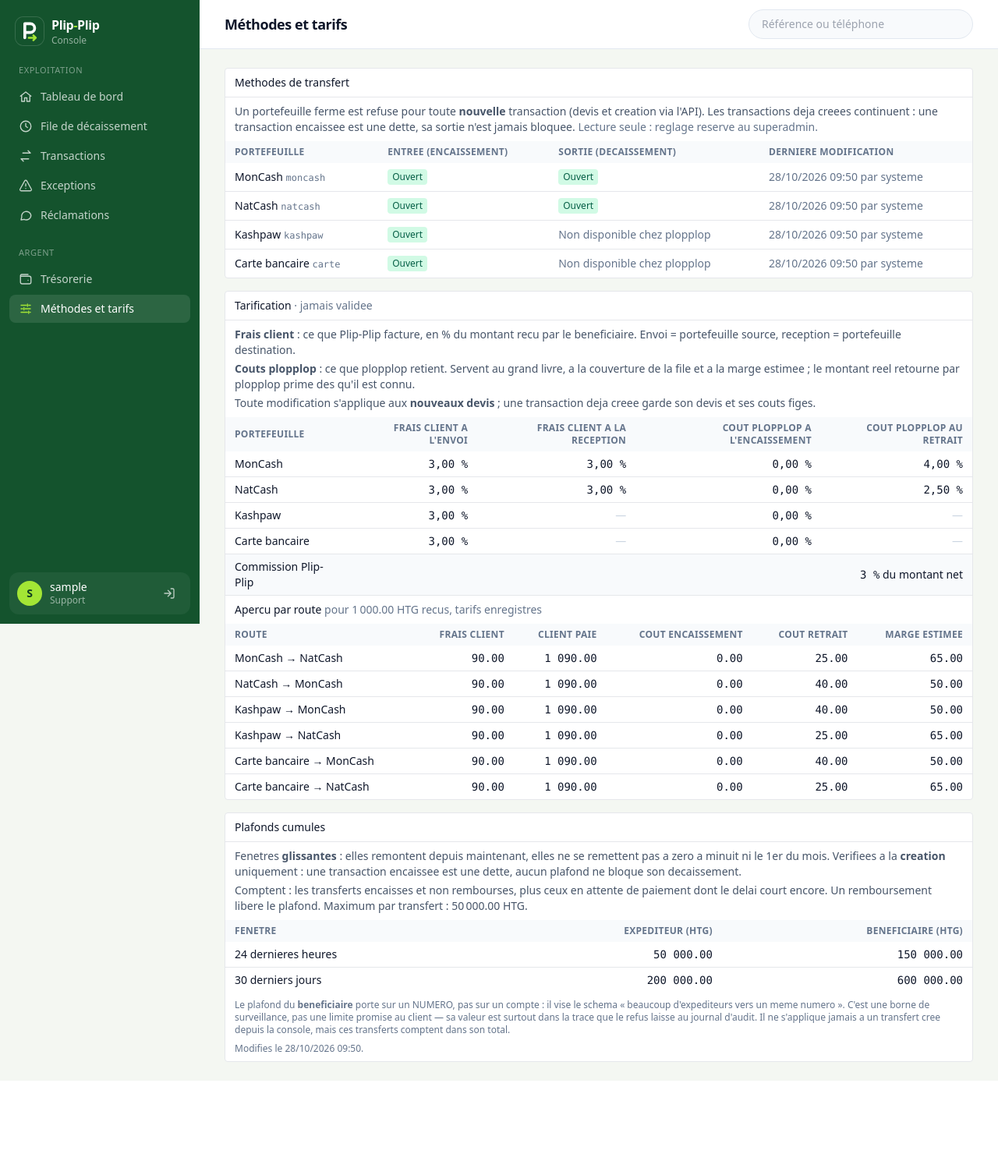
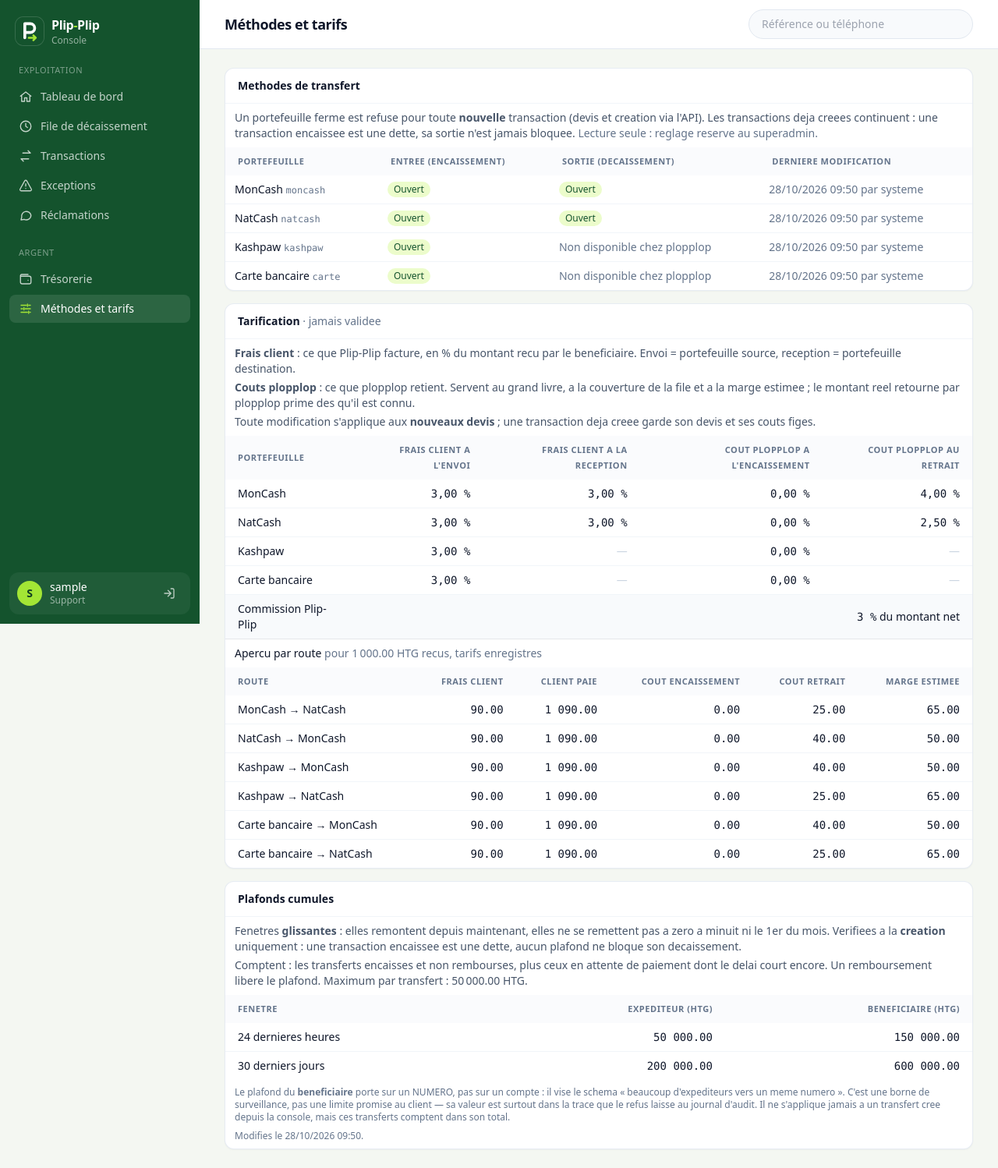
Before and after one commit to Vaillantval/Tr_Plip-Plip_web, a Django app: page /console/methods/ in a window 1280 px wide. Shown: the whole page at 78% size. Before the commit the page ends 1386 px from the top, so only its background shows below. Run offline with Django 5.2, Linux system fonts and the light colour scheme; the visitor is signed in with stand-in values (Sample User, id 1); data comes from the database, SQL or seed files in the repository; data that the repository does not hold is empty; style sheets or scripts are compiled from the project's sources; parts of the project's set-up code (start-up, migrations or seed data) failed here and were passed over.

Commit message:
Console : composants communs (cartes, tableaux, boutons, etats)
Etape 2 de la refonte. Classes de composants definies une fois dans
tailwind.src.css (card, card-title, thead, btn, btn-primary, field, tag)
et appliquees aux ecrans. Pastilles d'etat par famille, messages et
interrupteurs d'ouverture aux couleurs Plip-Plip. Aucune logique changee.

Co-Authored-By: Claude Opus 5.5 <noreply@anthropic.com>

```diff
--- a/apps/console/assets/tailwind.src.css
+++ b/apps/console/assets/tailwind.src.css
@@ -5,3 +5,26 @@
 @tailwind base;
 @tailwind components;
 @tailwind utilities;
+
+/* Composants de la console (refonte, logo A). Une seule definition par
+   element repete : changer une carte ou un bouton se fait ici. */
+@layer components {
+  .card { @apply rounded-xl border border-slate-200/80 bg-white shadow-[0_1px_2px_rgba(16,24,40,0.04)]; }
+  .card-title { @apply border-b border-slate-100 px-4 py-3 font-semibold text-slate-900; }
+  .thead { @apply bg-slate-50/70 text-left text-[11px] font-medium uppercase tracking-wider text-slate-500; }
+  .btn {
+    @apply inline-flex items-center justify-center gap-1.5 whitespace-nowrap rounded-lg border border-slate-300 bg-white px-3 py-1.5 font-medium text-slate-700
+      hover:border-slate-400 hover:bg-slate-50 focus:outline-none focus-visible:ring-2 focus-visible:ring-brand-dark/30 disabled:opacity-50;
+  }
+  .btn-primary {
+    @apply inline-flex items-center justify-center gap-1.5 whitespace-nowrap rounded-lg bg-brand-dark px-3 py-1.5 font-medium text-white
+      hover:bg-brand-deeper focus:outline-none focus-visible:ring-2 focus-visible:ring-brand-dark/40 focus-visible:ring-offset-1 disabled:opacity-50;
+  }
+  .field {
+    @apply rounded-lg border border-slate-300 bg-white px-2.5 py-1.5
+      focus:border-brand-dark focus:outline-none focus:ring-2 focus:ring-brand-dark/15;
+  }
+  .tag { @apply inline-flex items-center gap-1 whitespace-nowrap rounded-full px-2 py-0.5 text-xs font-medium; }
+  .kpi-label { @apply text-[13px] text-slate-500; }
+  .kpi-value { @apply mt-1 text-2xl font-semibold tracking-tight tabular-nums text-slate-900; }
+}
--- a/apps/console/templates/console/login.html
+++ b/apps/console/templates/console/login.html
@@ -21,7 +21,7 @@
     <form method="post" class="space-y-4 rounded-2xl border border-slate-200 bg-white p-6 shadow-sm" novalidate>
       {% csrf_token %}
       {% if form.errors %}
-      <div role="alert" class="rounded border border-red-300 bg-red-50 px-3 py-2 text-red-800">
+      <div role="alert" class="rounded-xl border border-red-300 bg-red-50 px-3 py-2 text-red-800">
         {% for error in form.non_field_errors %}<p>{{ error }}</p>{% endfor %}
         {% for field in form %}{% for error in field.errors %}<p>{{ field.label }} : {{ error }}</p>{% endfor %}{% endfor %}
       </div>
--- a/apps/console/templates/console/partials/action_button.html
+++ b/apps/console/templates/console/partials/action_button.html
@@ -1,5 +1,5 @@
 <form data-console-action="{{ name }}" method="post" action="{{ url }}"
       hx-post="{{ url }}" hx-target="{{ target }}" hx-swap="outerHTML" hx-disabled-elt="find button"{% if confirm %} hx-confirm="{{ confirm }}"{% endif %}>
   {% csrf_token %}
-  <button type="submit" class="whitespace-nowrap rounded border border-slate-400 bg-white px-2.5 py-1 hover:bg-slate-100 disabled:opacity-50">{{ label }}</button>
+  <button type="submit" class="btn">{{ label }}</button>
 </form>
--- a/apps/console/templates/console/partials/claims_body.html
+++ b/apps/console/templates/console/partials/claims_body.html
@@ -7,7 +7,7 @@
   </h1>
 
   {% if claims %}
-  <div class="overflow-x-auto rounded border bg-white">
+  <div class="overflow-x-auto card">
     <table class="w-full text-left">
       <thead class="border-b bg-slate-50 text-slate-600">
         <tr>
@@ -34,6 +34,6 @@
     </table>
   </div>
   {% else %}
-  <p class="rounded border bg-white px-3 py-4 text-slate-600">Aucune reclamation.</p>
+  <p class="rounded-xl border bg-white px-3 py-4 text-slate-600">Aucune reclamation.</p>
   {% endif %}
 </div>
--- a/apps/console/templates/console/partials/messages.html
+++ b/apps/console/templates/console/partials/messages.html
@@ -1,7 +1,7 @@
 {% if messages %}
 <ul class="space-y-1">
   {% for message in messages %}
-  <li role="status" class="rounded border px-3 py-2 {% if message.level_tag == 'error' %}border-red-300 bg-red-50 text-red-800{% elif message.level_tag == 'success' %}border-emerald-300 bg-emerald-50 text-emerald-800{% else %}border-slate-300 bg-white text-slate-700{% endif %}">{{ message }}</li>
+  <li role="status" class="rounded-xl border px-3 py-2 {% if message.level_tag == 'error' %}border-red-300 bg-red-50 text-red-800{% elif message.level_tag == 'warning' %}border-amber-300 bg-amber-50 text-amber-900{% elif message.level_tag == 'success' %}border-lime-300 bg-brand-soft text-brand-dark{% else %}border-slate-200 bg-white text-slate-700{% endif %}">{{ message }}</li>
   {% endfor %}
 </ul>
 {% endif %}
--- a/apps/console/templates/console/partials/method_toggle.html
+++ b/apps/console/templates/console/partials/method_toggle.html
@@ -1,8 +1,8 @@
 <div class="flex items-center gap-3">
   {% if enabled %}
-    <span class="rounded bg-emerald-100 px-1.5 py-0.5 text-xs font-medium text-emerald-800">Ouvert</span>
+    <span class="tag bg-brand-soft text-brand-dark">Ouvert</span>
   {% else %}
-    <span class="rounded bg-red-100 px-1.5 py-0.5 text-xs font-medium text-red-800">Ferme</span>
+    <span class="tag bg-red-100 text-red-800">Fermé</span>
   {% endif %}
   {% if request.user.is_superadmin %}
   {% url 'console:wallet_availability' row.wallet as toggle_url %}
@@ -12,7 +12,7 @@
     {% csrf_token %}
     <input type="hidden" name="direction" value="{{ direction }}">
     <input type="hidden" name="enabled" value="{% if enabled %}0{% else %}1{% endif %}">
-    <button type="submit" class="rounded border border-slate-400 bg-white px-2.5 py-1 hover:bg-slate-100 disabled:opacity-50">{% if enabled %}Fermer{% else %}Ouvrir{% endif %}</button>
+    <button type="submit" class="btn">{% if enabled %}Fermer{% else %}Ouvrir{% endif %}</button>
   </form>
   {% endif %}
 </div>
--- a/apps/console/templates/console/partials/methods_body.html
+++ b/apps/console/templates/console/partials/methods_body.html
@@ -3,8 +3,8 @@
   {% include "console/partials/messages.html" %}
   {% include "console/partials/pricing_banner.html" %}
 
-  <div class="rounded border bg-white">
-    <h1 class="border-b px-3 py-2 font-medium">Methodes de transfert</h1>
+  <div class="card">
+    <h1 class="card-title">Methodes de transfert</h1>
     <p class="px-3 py-2 text-slate-600">
       Un portefeuille ferme est refuse pour toute <strong>nouvelle</strong> transaction (devis et creation via l'API).
       Les transactions deja creees continuent : une transaction encaissee est une dette, sa sortie n'est jamais bloquee.
@@ -12,15 +12,15 @@
     </p>
     <div class="overflow-x-auto">
       <table class="w-full">
-        <thead class="bg-slate-50 text-left text-xs uppercase tracking-wide text-slate-500">
+        <thead class="thead">
           <tr>
-            <th class="px-3 py-1.5">Portefeuille</th>
-            <th class="px-3 py-1.5">Entree (encaissement)</th>
-            <th class="px-3 py-1.5">Sortie (decaissement)</th>
-            <th class="px-3 py-1.5">Derniere modification</th>
+            <th class="px-4 py-2">Portefeuille</th>
+            <th class="px-4 py-2">Entree (encaissement)</th>
+            <th class="px-4 py-2">Sortie (decaissement)</th>
+            <th class="px-4 py-2">Derniere modification</th>
           </tr>
         </thead>
-        <tbody class="divide-y">
+        <tbody class="divide-y divide-slate-100">
           {% for row in rows %}
           <tr class="align-top">
             <td class="px-3 py-2 font-medium">{{ row.label }} <span class="font-mono text-xs text-slate-500">{{ row.wallet }}</span></td>
@@ -42,8 +42,8 @@
     </div>
   </div>
 
-  <section id="tarification" class="rounded border bg-white">
-    <h2 class="border-b px-3 py-2 font-medium">
+  <section id="tarification" class="card">
+    <h2 class="card-title">
       Tarification
       <span class="font-normal text-slate-500">
         {% if pricing.unreviewed %}· jamais validee{% else %}· validee le {{ pricing.policy.reviewed_at|date:"d/m/Y H:i" }} par {{ pricing.policy.reviewed_by|default:"?" }}{% endif %}
@@ -65,24 +65,24 @@
       {% if pricing_form.non_field_errors %}<p class="px-3 text-red-700">{{ pricing_form.non_field_errors|join:" " }}</p>{% endif %}
       <div class="overflow-x-auto">
         <table class="w-full">
-          <thead class="bg-slate-50 text-left text-xs uppercase tracking-wide text-slate-500">
+          <thead class="thead">
             <tr>
-              <th class="px-3 py-1.5">Portefeuille</th>
-              {% for label in rate_labels %}<th class="px-3 py-1.5 text-right">{{ label }}</th>{% endfor %}
+              <th class="px-4 py-2">Portefeuille</th>
+              {% for label in rate_labels %}<th class="px-4 py-2 text-right">{{ label }}</th>{% endfor %}
             </tr>
           </thead>
-          <tbody class="divide-y">
+          <tbody class="divide-y divide-slate-100">
             {% for rate_row in rate_rows %}
             <tr>
-              <td class="px-3 py-1.5 font-medium">{{ rate_row.wallet.label }}</td>
+              <td class="px-4 py-2 font-medium">{{ rate_row.wallet.label }}</td>
               {% for cell in rate_row.cells %}
-              <td class="px-3 py-1.5 text-right">
+              <td class="px-4 py-2 text-right">
                 {% if not cell.applicable %}
                   <span class="text-slate-300">—</span>
                 {% elif request.user.is_superadmin %}
                   <input name="{{ cell.bound.html_name }}" type="number" step="0.01" min="0" max="49.99" required
                          value="{{ cell.bound.value|default_if_none:'' }}"
-                         class="w-20 rounded border {% if cell.bound.errors %}border-red-500{% else %}border-slate-300{% endif %} px-1.5 py-0.5 text-right font-mono"> %
+                         class="w-20 rounded-md border {% if cell.bound.errors %}border-red-500{% else %}border-slate-300{% endif %} px-1.5 py-0.5 text-right font-mono"> %
                 {% else %}
                   <span class="font-mono">{{ cell.percent }} %</span>
                 {% endif %}
@@ -91,12 +91,12 @@
             </tr>
             {% endfor %}
             <tr class="bg-slate-50">
-              <td class="px-3 py-1.5 font-medium">Commission Plip-Plip</td>
-              <td class="px-3 py-1.5 text-right" colspan="4">
+              <td class="px-4 py-2 font-medium">Commission Plip-Plip</td>
+              <td class="px-4 py-2 text-right" colspan="4">
                 {% if request.user.is_superadmin %}
                   <input name="platform_fee_rate" type="number" step="0.01" min="0" max="49.99" required
                          value="{{ pricing_form.platform_fee_rate.value|default_if_none:'' }}"
-                         class="w-20 rounded border border-slate-300 px-1.5 py-0.5 text-right font-mono"> % du montant net, sur toutes les routes
+                         class="w-20 rounded-md border border-slate-300 px-1.5 py-0.5 text-right font-mono"> % du montant net, sur toutes les routes
                 {% else %}
                   <span class="font-mono">{{ pricing.policy.platform_fee_rate|percent_rate }}</span> du montant net
                 {% endif %}
@@ -107,7 +107,7 @@
       </div>
     {% if request.user.is_superadmin %}
       <div class="px-3 py-2">
-        <button type="submit" class="rounded bg-slate-800 px-3 py-1 font-medium text-white hover:bg-slate-900 disabled:opacity-50">
+        <button type="submit" class="btn-primary">
           {% if pricing.unreviewed %}Valider cette tarification{% else %}Enregistrer la tarification{% endif %}
         </button>
       </div>
@@ -117,25 +117,25 @@
     <h3 class="border-t px-3 py-2 font-medium">Apercu par route <span class="font-normal text-slate-500">pour {{ pricing.preview_net_amount|htg }} HTG recus, tarifs enregistres</span></h3>
     <div class="overflow-x-auto">
       <table class="w-full">
-        <thead class="bg-slate-50 text-left text-xs uppercase tracking-wide text-slate-500">
+        <thead class="thead">
           <tr>
-            <th class="px-3 py-1.5">Route</th>
-            <th class="px-3 py-1.5 text-right">Frais client</th>
-            <th class="px-3 py-1.5 text-right">Client paie</th>
-            <th class="px-3 py-1.5 text-right">Cout encaissement</th>
-            <th class="px-3 py-1.5 text-right">Cout retrait</th>
-            <th class="px-3 py-1.5 text-right">Marge estimee</th>
+            <th class="px-4 py-2">Route</th>
+            <th class="px-4 py-2 text-right">Frais client</th>
+            <th class="px-4 py-2 text-right">Client paie</th>
+            <th class="px-4 py-2 text-right">Cout encaissement</th>
+            <th class="px-4 py-2 text-right">Cout retrait</th>
+            <th class="px-4 py-2 text-right">Marge estimee</th>
           </tr>
         </thead>
-        <tbody class="divide-y">
+        <tbody class="divide-y divide-slate-100">
           {% for route in pricing.routes %}
           <tr class="{% if not route.open %}text-slate-500{% elif route.margin < 0 %}bg-red-50 text-red-900{% endif %}">
-            <td class="px-3 py-1.5">{{ route.source.label }} → {{ route.destination.label }}{% if not route.open %} <span class="text-xs">(fermee)</span>{% endif %}</td>
-            <td class="px-3 py-1.5 text-right font-mono">{{ route.quote.total_fees|htg }}</td>
-            <td class="px-3 py-1.5 text-right font-mono">{{ route.quote.total_charged|htg }}</td>
-            <td class="px-3 py-1.5 text-right font-mono">{{ route.cost_in|htg }}</td>
-            <td class="px-3 py-1.5 text-right font-mono">{{ route.cost_out|htg }}</td>
-            <td class="px-3 py-1.5 text-right font-mono {% if route.margin < 0 %}font-semibold{% endif %}">{{ route.margin|htg }}</td>
+            <td class="px-4 py-2">{{ route.source.label }} → {{ route.destination.label }}{% if not route.open %} <span class="text-xs">(fermee)</span>{% endif %}</td>
+            <td class="px-4 py-2 text-right font-mono">{{ route.quote.total_fees|htg }}</td>
+            <td class="px-4 py-2 text-right font-mono">{{ route.quote.total_charged|htg }}</td>
+            <td class="px-4 py-2 text-right font-mono">{{ route.cost_in|htg }}</td>
+            <td class="px-4 py-2 text-right font-mono">{{ route.cost_out|htg }}</td>
+            <td class="px-4 py-2 text-right font-mono {% if route.margin < 0 %}font-semibold{% endif %}">{{ route.margin|htg }}</td>
           </tr>
           {% endfor %}
         </tbody>
@@ -143,8 +143,8 @@
     </div>
   </section>
 
-  <section class="rounded border bg-white" data-section="limits">
-    <h2 class="border-b px-3 py-2 font-medium">Plafonds cumules</h2>
+  <section class="card" data-section="limits">
+    <h2 class="card-title">Plafonds cumules</h2>
     {% if limits.narrow_ratios %}
     <div class="border-b border-amber-200 bg-amber-50 px-3 py-2 text-amber-900" role="alert">
       <p class="font-medium">Reglage a regarder de pres</p>
@@ -180,41 +180,41 @@
     {% endif %}
       {% if limits_form.non_field_errors %}<p class="px-3 text-red-700">{{ limits_form.non_field_errors|join:" " }}</p>{% endif %}
       <table class="w-full">
-        <thead class="bg-slate-50 text-left text-xs uppercase tracking-wide text-slate-500">
+        <thead class="thead">
           <tr>
-            <th class="px-3 py-1.5">Fenetre</th>
-            <th class="px-3 py-1.5 text-right">Expediteur (HTG)</th>
-            <th class="px-3 py-1.5 text-right">Beneficiaire (HTG)</th>
+            <th class="px-4 py-2">Fenetre</th>
+            <th class="px-4 py-2 text-right">Expediteur (HTG)</th>
+            <th class="px-4 py-2 text-right">Beneficiaire (HTG)</th>
           </tr>
         </thead>
-        <tbody class="divide-y">
+        <tbody class="divide-y divide-slate-100">
           <tr>
-            <td class="px-3 py-1.5">{{ limits.day_hours }} dernieres heures</td>
-            <td class="px-3 py-1.5 text-right">
+            <td class="px-4 py-2">{{ limits.day_hours }} dernieres heures</td>
+            <td class="px-4 py-2 text-right">
               {% if request.user.is_superadmin %}
                 <input type="number" step="0.01" min="1" name="daily_cap" value="{{ limits_form.daily_cap.value|unlocalize }}"
-                       class="w-32 rounded border px-2 py-1 text-right font-mono">
+                       class="field w-32 text-right font-mono">
               {% else %}<span class="font-mono">{{ limits.policy.daily_cap|htg }}</span>{% endif %}
             </td>
-            <td class="px-3 py-1.5 text-right">
+            <td class="px-4 py-2 text-right">
               {% if request.user.is_superadmin %}
                 <input type="number" step="0.01" min="1" name="recipient_daily_cap" value="{{ limits_form.recipient_daily_cap.value|unlocalize }}"
-                       class="w-32 rounded border px-2 py-1 text-right font-mono">
+                       class="field w-32 text-right font-mono">
               {% else %}<span class="font-mono">{{ limits.policy.recipient_daily_cap|htg }}</span>{% endif %}
             </td>
           </tr>
           <tr>
-            <td class="px-3 py-1.5">{{ limits.month_days }} derniers jours</td>
-            <td class="px-3 py-1.5 text-right">
+            <td class="px-4 py-2">{{ limits.month_days }} derniers jours</td>
+            <td class="px-4 py-2 text-right">
               {% if request.user.is_superadmin %}
                 <input type="number" step="0.01" min="1" name="monthly_cap" value="{{ limits_form.monthly_cap.value|unlocalize }}"
-                       class="w-32 rounded border px-2 py-1 text-right font-mono">
+                       class="field w-32 text-right font-mono">
               {% else %}<span class="font-mono">{{ limits.policy.monthly_cap|htg }}</span>{% endif %}
             </td>
-            <td class="px-3 py-1.5 text-right">
+            <td class="px-4 py-2 text-right">
               {% if request.user.is_superadmin %}
                 <input type="number" step="0.01" min="1" name="recipient_monthly_cap" value="{{ limits_form.recipient_monthly_cap.value|unlocalize }}"
-                       class="w-32 rounded border px-2 py-1 text-right font-mono">
+                       class="field w-32 text-right font-mono">
               {% else %}<span class="font-mono">{{ limits.policy.recipient_monthly_cap|htg }}</span>{% endif %}
             </td>
           </tr>
@@ -231,7 +231,7 @@
       </p>
     {% if request.user.is_superadmin %}
       <div class="border-t px-3 py-2">
-        <button class="rounded bg-slate-900 px-3 py-1.5 font-medium text-white">Enregistrer les plafonds</button>
+        <button class="rounded bg-slate-900 px-4 py-2 font-medium text-white">Enregistrer les plafonds</button>
       </div>
     </form>
     {% endif %}
--- a/apps/console/templates/console/partials/pricing_banner.html
+++ b/apps/console/templates/console/partials/pricing_banner.html
@@ -1,6 +1,6 @@
 {% load console_tags %}
 {% if request.user.is_superadmin and pricing.unreviewed %}
-<div data-pricing-banner="unreviewed" class="rounded border-2 border-amber-400 bg-amber-50 px-3 py-2 text-amber-900">
+<div data-pricing-banner="unreviewed" class="rounded-xl border-2 border-amber-400 bg-amber-50 px-3 py-2 text-amber-900">
   <strong>Tarification a valider.</strong>
   Les frais factures aux clients, les couts plopplop et la commission Plip-Plip sont reglables par vous seul, portefeuille par portefeuille.
   Les valeurs actuelles sont celles de depart (frais client 3 % par cote, commission 3 %, retrait plopplop MonCash 4 % / NatCash 2,5 %, cout d'encaissement inconnu : 0 %).
@@ -8,7 +8,7 @@
 </div>
 {% endif %}
 {% if pricing.loss_routes %}
-<div data-pricing-banner="loss" class="rounded border-2 border-red-500 bg-red-50 px-3 py-2 text-red-900">
+<div data-pricing-banner="loss" class="rounded-xl border-2 border-red-500 bg-red-50 px-3 py-2 text-red-900">
   <strong>Marge negative estimee</strong> sur {{ pricing.loss_routes|length }} route(s) ouverte(s) :
   {% for route in pricing.loss_routes %}{{ route.source.label }} → {{ route.destination.label }} ({{ route.margin|htg }} HTG pour {{ pricing.preview_net_amount|htg }}){% if not forloop.last %}, {% endif %}{% endfor %}.
   {% if request.user.is_superadmin %}<a class="font-medium underline" href="{% url 'console:methods' %}#tarification">Ajuster la tarification</a>{% endif %}
--- a/apps/console/templates/console/partials/state_badge.html
+++ b/apps/console/templates/console/partials/state_badge.html
@@ -1 +1 @@
-{% load console_tags %}<span class="inline-block whitespace-nowrap rounded px-1.5 py-0.5 text-xs font-medium {% if state == 'completed' %}bg-emerald-100 text-emerald-800{% elif state == 'payout_failed' %}bg-red-100 text-red-800{% elif state == 'payout_unknown' %}bg-orange-100 text-orange-800{% elif state == 'payout_pending' %}bg-amber-100 text-amber-800{% elif state == 'payout_queued' or state == 'payout_in_flight' %}bg-sky-100 text-sky-800{% else %}bg-slate-100 text-slate-700{% endif %}">{{ state|state_label }}</span>
+{% load console_tags %}<span class="tag {% if state == 'completed' %}bg-brand-soft text-brand-dark{% elif state == 'payout_failed' %}bg-red-100 text-red-800{% elif state == 'payout_unknown' %}bg-orange-100 text-orange-800{% elif state == 'payout_pending' %}bg-amber-100 text-amber-800{% elif state == 'payout_queued' or state == 'payout_in_flight' or state == 'payment_confirmed' %}bg-sky-100 text-sky-800{% elif state == 'refunded' %}bg-violet-100 text-violet-800{% else %}bg-slate-100 text-slate-700{% endif %}"><span class="h-1.5 w-1.5 rounded-full bg-current opacity-70" aria-hidden="true"></span>{{ state|state_label }}</span>
--- a/apps/console/templates/console/partials/worker_alert.html
+++ b/apps/console/templates/console/partials/worker_alert.html
@@ -1,6 +1,6 @@
 {% load console_tags %}
 {% if worker.stalled %}
-<div data-console-alert="payout-worker" role="alert" class="mx-6 mt-3 rounded border-2 border-red-600 bg-red-50 px-3 py-2 text-red-900">
+<div data-console-alert="payout-worker" role="alert" class="mx-6 mt-3 rounded-xl border-2 border-red-600 bg-red-50 px-3 py-2 text-red-900">
   <strong>Decaissements a l'arret.</strong>
   {{ worker.depth }} transfert(s) encaisse(s) attendent en file et aucun retrait n'a ete tente depuis {{ worker.idle_seconds|duration }}.
   Verifier le service <span class="font-mono">celery-payouts</span> et Redis sur Railway.
```
Also changed, not shown: apps/console/templates/console/dashboard.html (+6 -6 lines), apps/console/templates/console/partials/claim_body.html (+8 -8 lines), apps/console/templates/console/partials/exception_table.html (+18 -18 lines), apps/console/templates/console/partials/exceptions_body.html (+4 -4 lines), apps/console/templates/console/partials/queue_body.html (+30 -30 lines), apps/console/templates/console/partials/refund_form.html (+4 -4 lines), apps/console/templates/console/partials/release_form.html (+4 -4 lines), apps/console/templates/console/partials/transaction_body.html (+77 -77 lines), apps/console/templates/console/partials/treasury_body.html (+41 -41 lines), apps/console/templates/console/transactions.html (+36 -36 lines).
